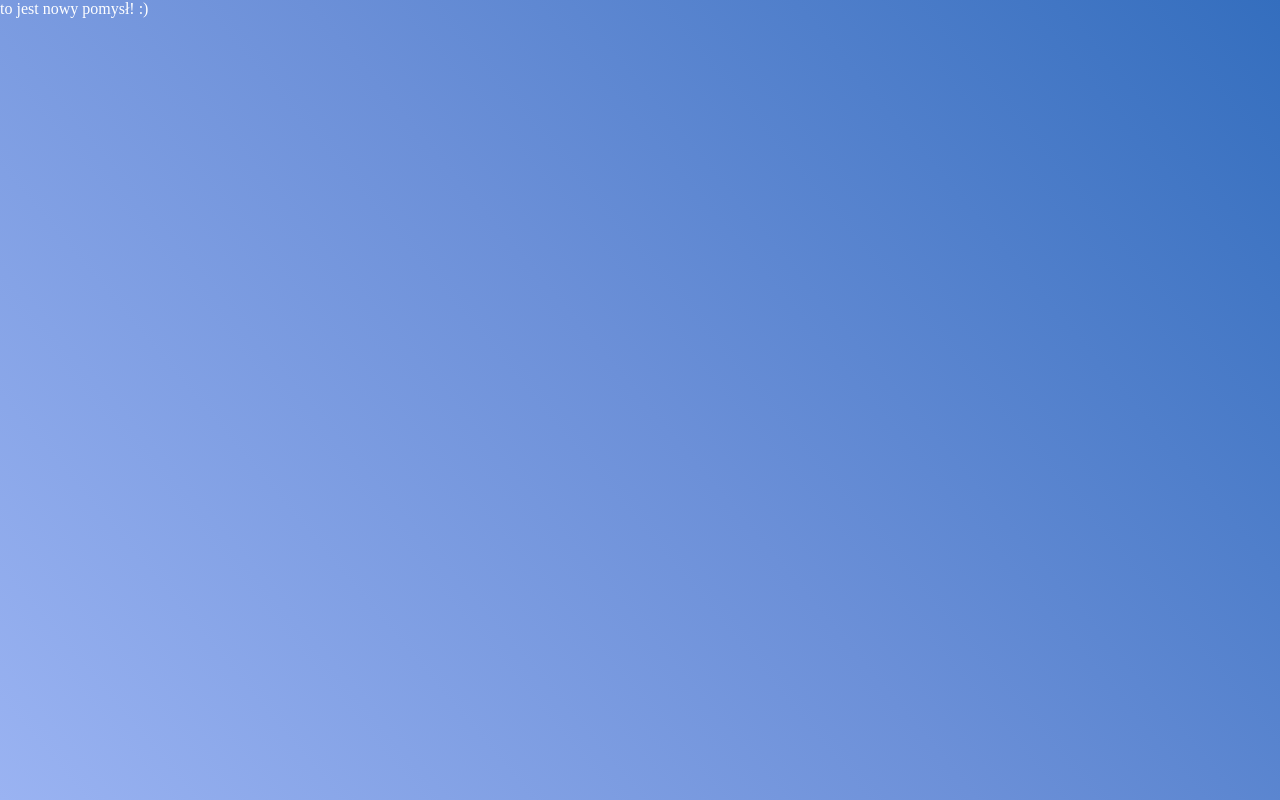
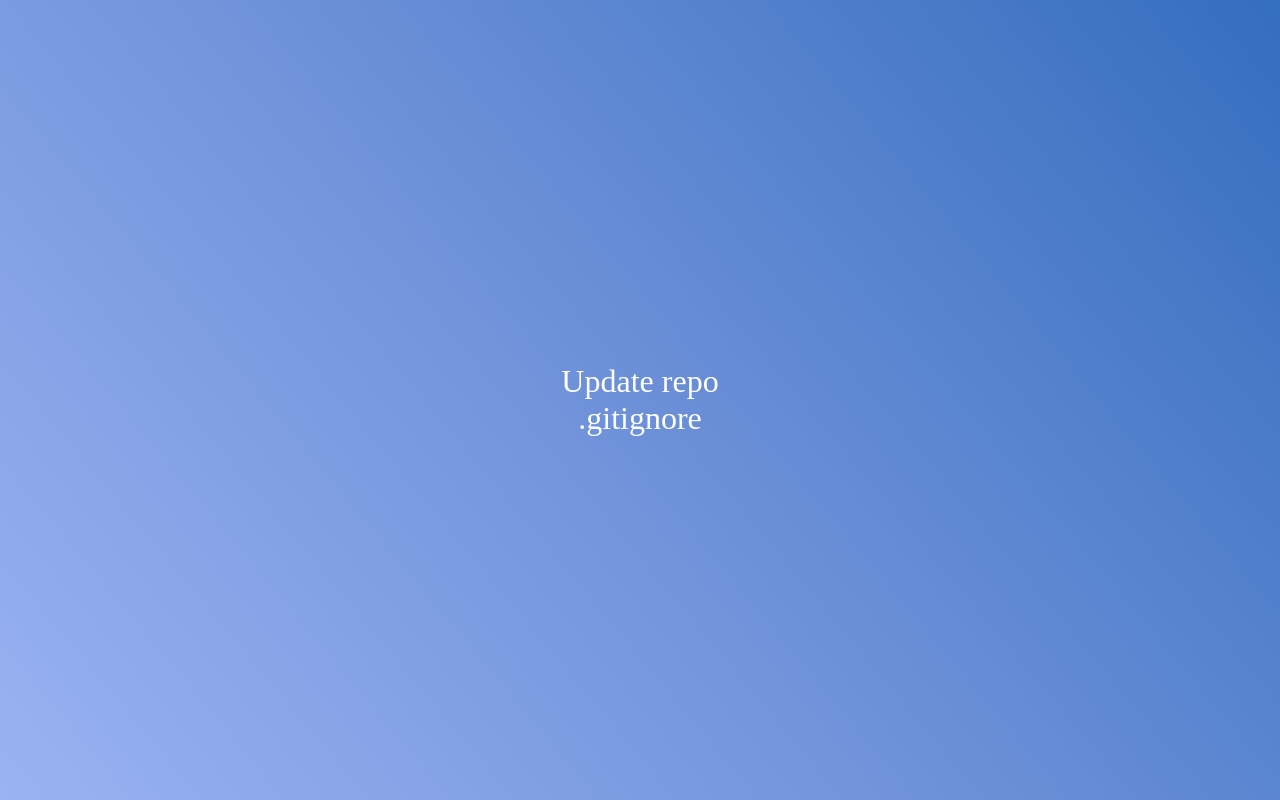
Before and after one commit to programistatomitomy/update_repo, a plain HTML site: page index.html in a window 1280 px wide. Drawn offline with Linux system fonts and the light colour scheme.

Commit message:
Added gitignore

```diff
--- a/index.html
+++ b/index.html
@@ -9,7 +9,8 @@
 </head>
 
 <body>
-    <p>to jest nowy pomysł! :)</p>
+    <p>Update repo</p>
+    <p>.gitignore</p>
 </body>
 
 </html>
--- a/style.css
+++ b/style.css
@@ -5,8 +5,21 @@
 }
 
 body{
+    display: flex;
+    flex-direction: column;
+    justify-content: center;
+    align-items: center;
     height: 100vh;
     font-size: 62,5%;
     color: #fff;
     background-image: linear-gradient(50deg, #9ab3f2 0, #6c90d8 50%, #346ebe 100%);
 }
+
+p{
+    font-size: 2rem;
+    transition: font-size .8s;
+}
+
+p:hover{
+    font-size: 2.4rem;
+}
```
Also changed, not shown: 1 other file.
